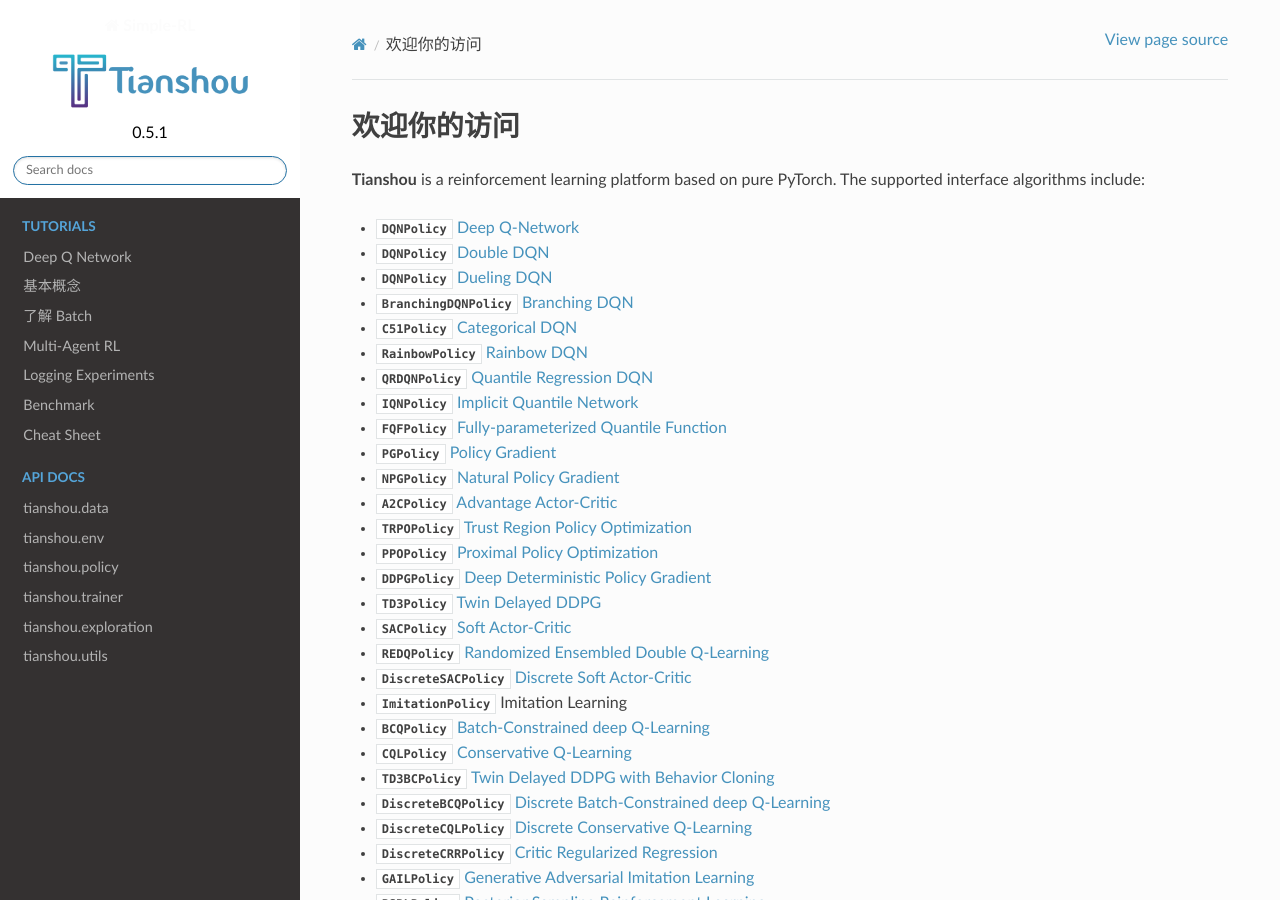
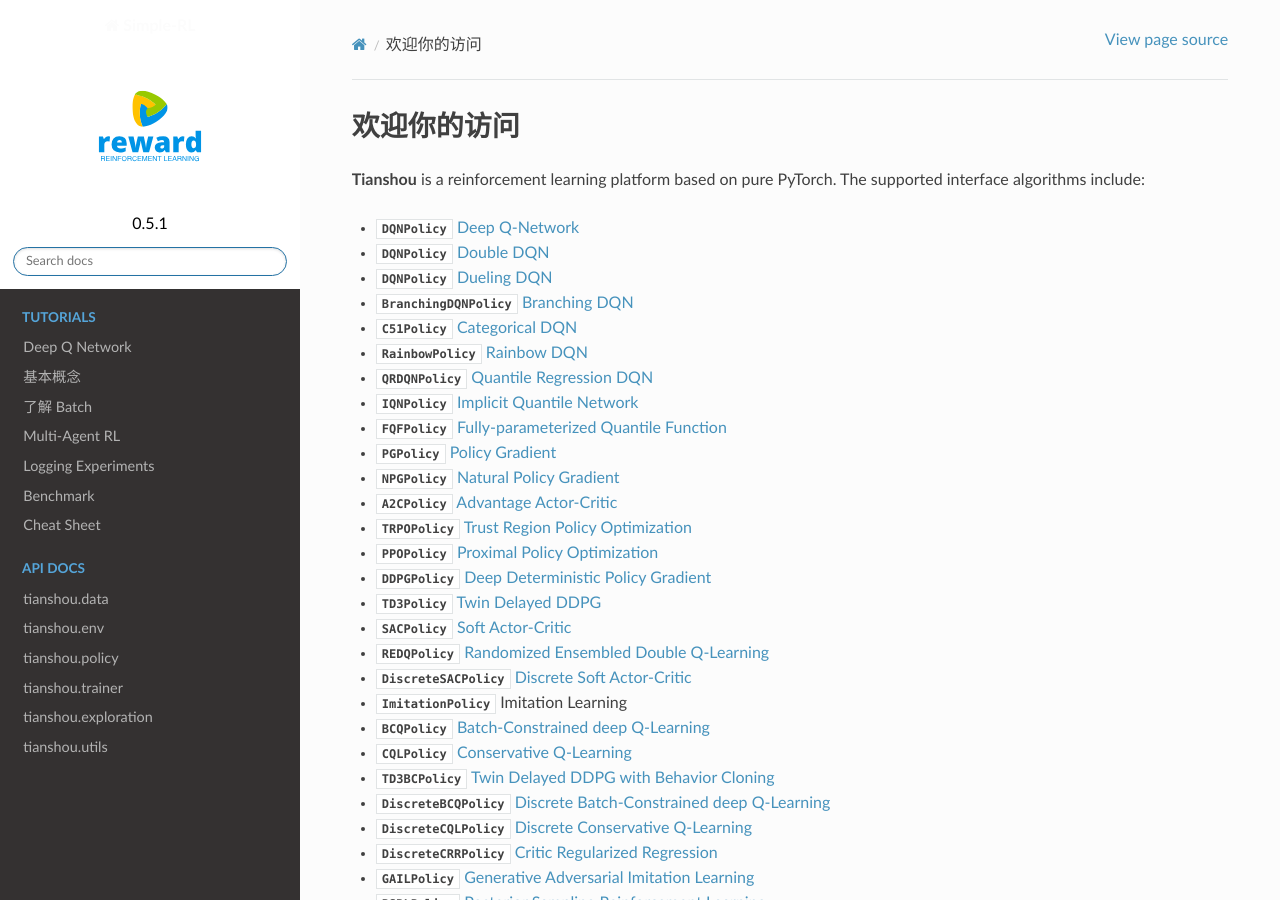
Before and after one commit to LuYF-Lemon-love/simple-rl, a Sphinx documentation site: the page built from docs/index.rst, in a window 1280 px wide and 900 px high. Built offline with Sphinx 7.4.7 and the Read the Docs theme 2.0.0, drawn with Linux system fonts in a browser that asks for light colours; pages that are not in the unit, such as notebooks, are missing from menus; a script that is not in the unit is left out.

Commit message:
研究 PPO

```diff
--- a/docs/conf.py
+++ b/docs/conf.py
@@ -98,7 +98,7 @@ html_theme_path = [sphinx_rtd_theme.get_html_theme_path()]
 # so a file named "default.css" will overwrite the builtin "default.css".
 html_static_path = ["_static"]
 
-html_logo = "_static/images/tianshou-logo.png"
+html_logo = "_static/images/reward-logo.svg"
 
 
 def setup(app):
```
Also changed, not shown: docs/_static/images/action1.jpg (deleted), docs/_static/images/action2.jpg (deleted), docs/_static/images/action3.png (deleted), docs/_static/images/reward-logo.svg (added), docs/_static/images/tianshou-logo.png (deleted).
